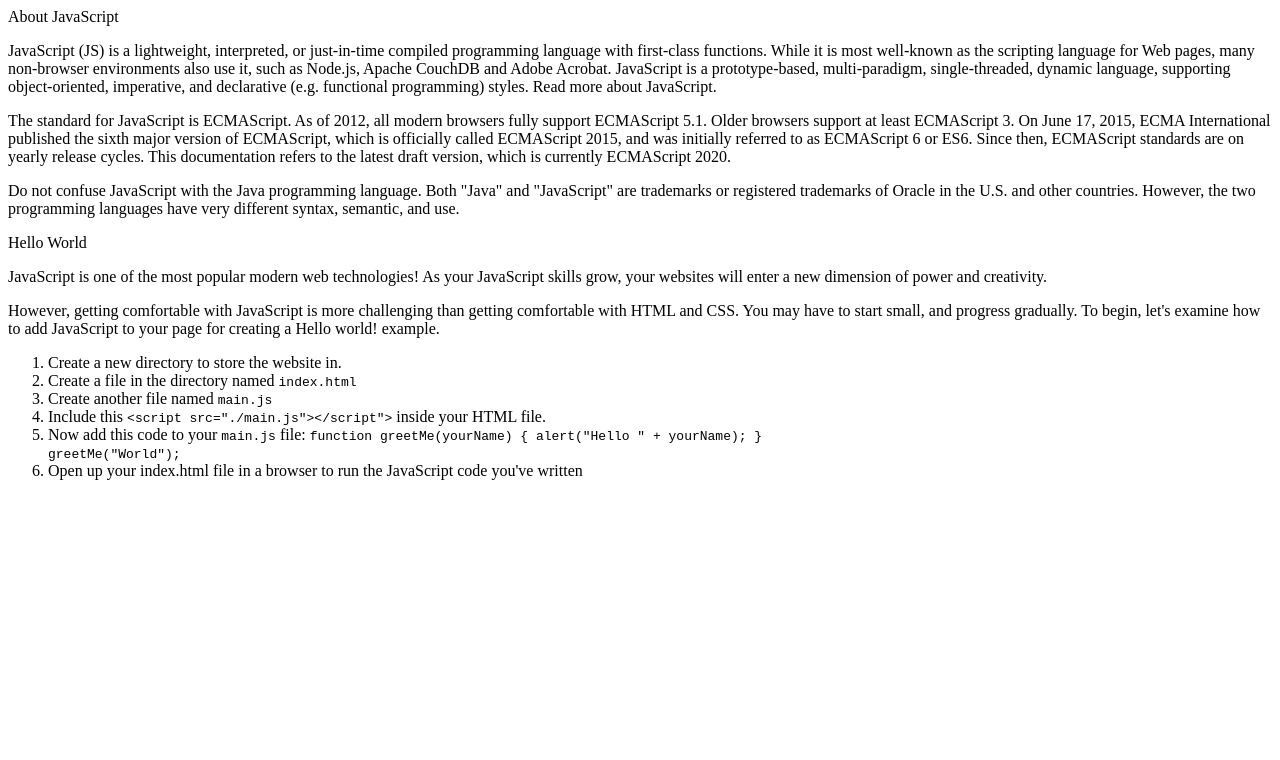
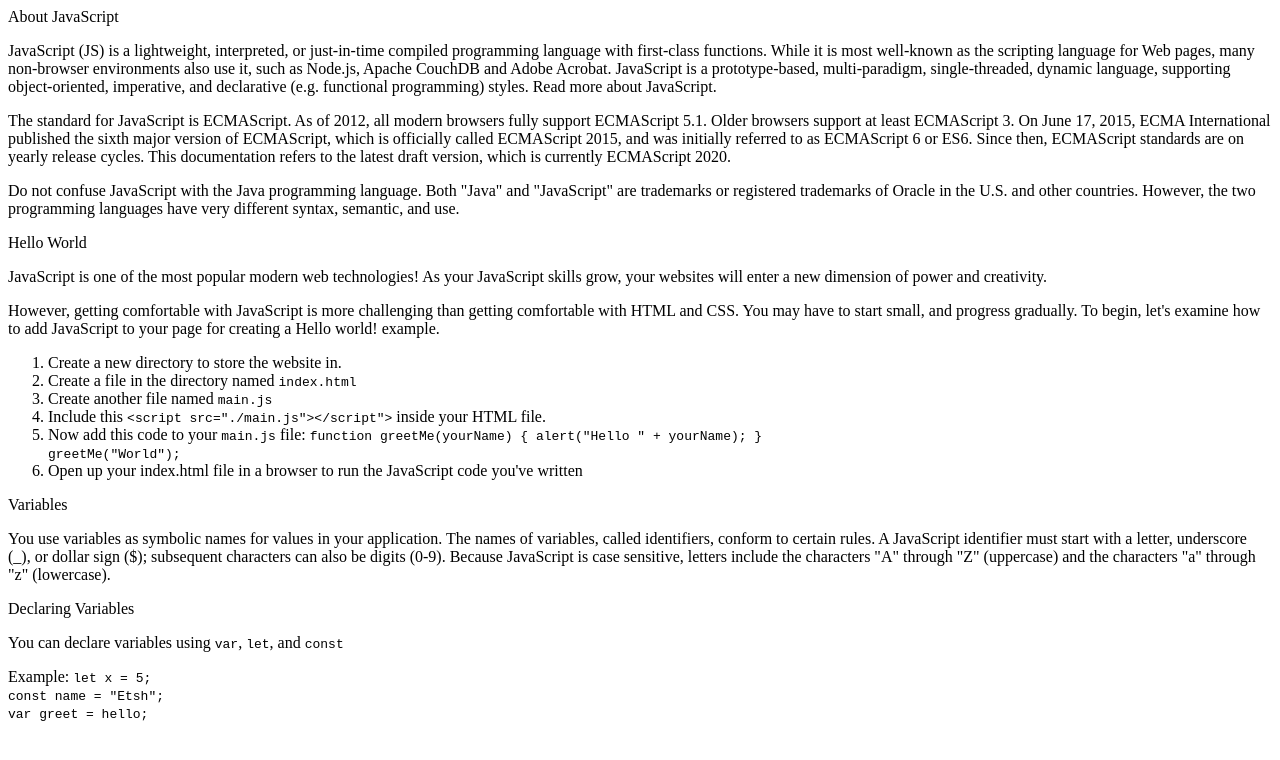
Before and after one commit to EtshD1/Technical-Documentation-Page, a plain HTML site: page index.html in a window 1280 px wide. Drawn offline with Linux system fonts and the light colour scheme.

Commit message:
Add thrid and forth section(Variables and Declaring)

```diff
--- a/index.html
+++ b/index.html
@@ -62,6 +62,31 @@
         </ol>
       </article>
     </section>
+    <section class="main-section" id="Variables">
+      <header>Variables</header>
+      <article>
+
+        <p> You use variables as symbolic names for values in your application. The names of variables, called
+          identifiers, conform to certain rules.
+
+          A JavaScript identifier must start with a letter, underscore (_), or dollar sign ($); subsequent
+          characters can also be digits (0-9). Because JavaScript is case sensitive, letters include the
+          characters "A" through "Z" (uppercase) and the characters "a" through "z" (lowercase).</p>
+      </article>
+    </section>
+    <section class="main-section" id="Declaring_Variables">
+      <header>Declaring Variables</header>
+      <article>
+        <p>You can declare variables using <code>var</code>, <code>let</code>, and <code>const</code></p>
+        <p>Example:
+          <code class="block">
+                  let x = 5;<br>
+                  const name = "Etsh";<br>
+                  var greet = hello;
+              </code>
+        </p>
+      </article>
+    </section>
   </main>
 
 </body>
```
